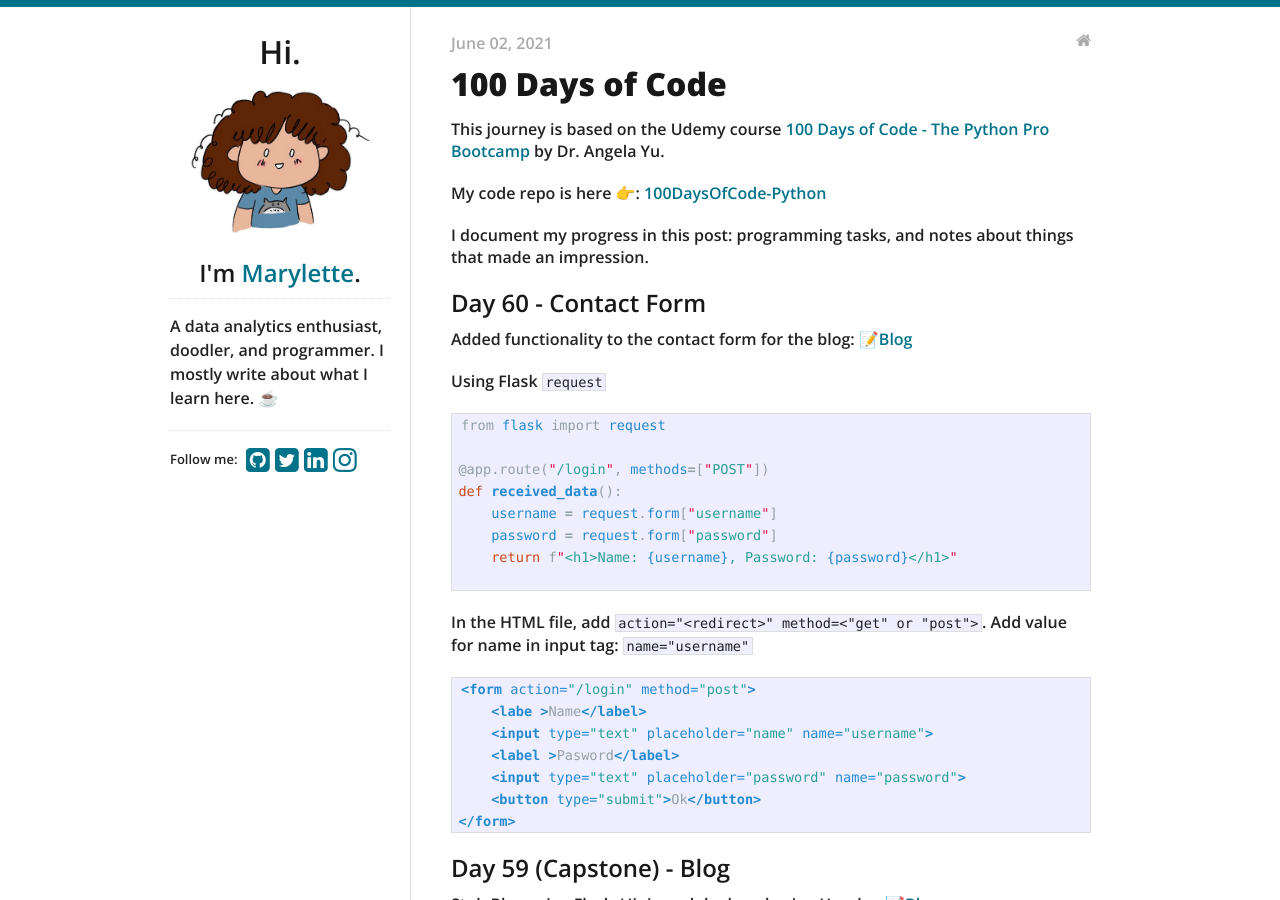
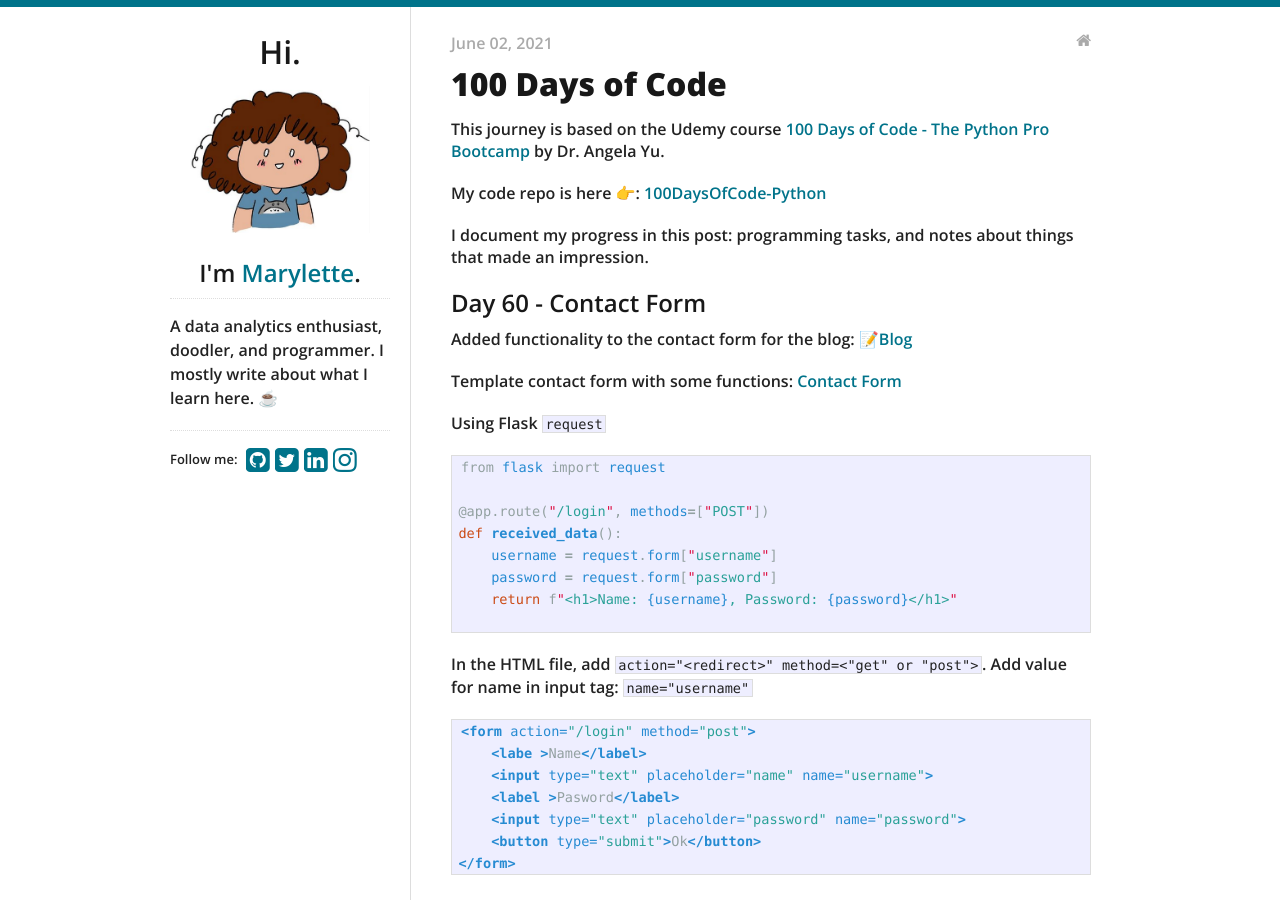
Before and after one commit to maryletteroa/maryletteroa.github.io, a Jekyll site: the page built from _posts/2021-06-02-hundred-days-of-python.md, in a window 1280 px wide and 900 px high. Built offline with Jekyll 4.4.1, drawn with Linux system fonts in a browser that asks for light colours.

Commit message:
update post - add link to a simple functional contact form

```diff
--- a/_posts/2021-06-02-hundred-days-of-python.md
+++ b/_posts/2021-06-02-hundred-days-of-python.md
@@ -16,6 +16,8 @@
 ## Day 60 - Contact Form
 
 Added functionality to the contact form for the blog: 📝[Blog](https://dawn-leaf-1474.herokuapp.com)
+
+Template contact form with some functions: [Contact Form](https://replit.com/@maryletteroa/contact-form)
 
 Using Flask `request`
 
```
